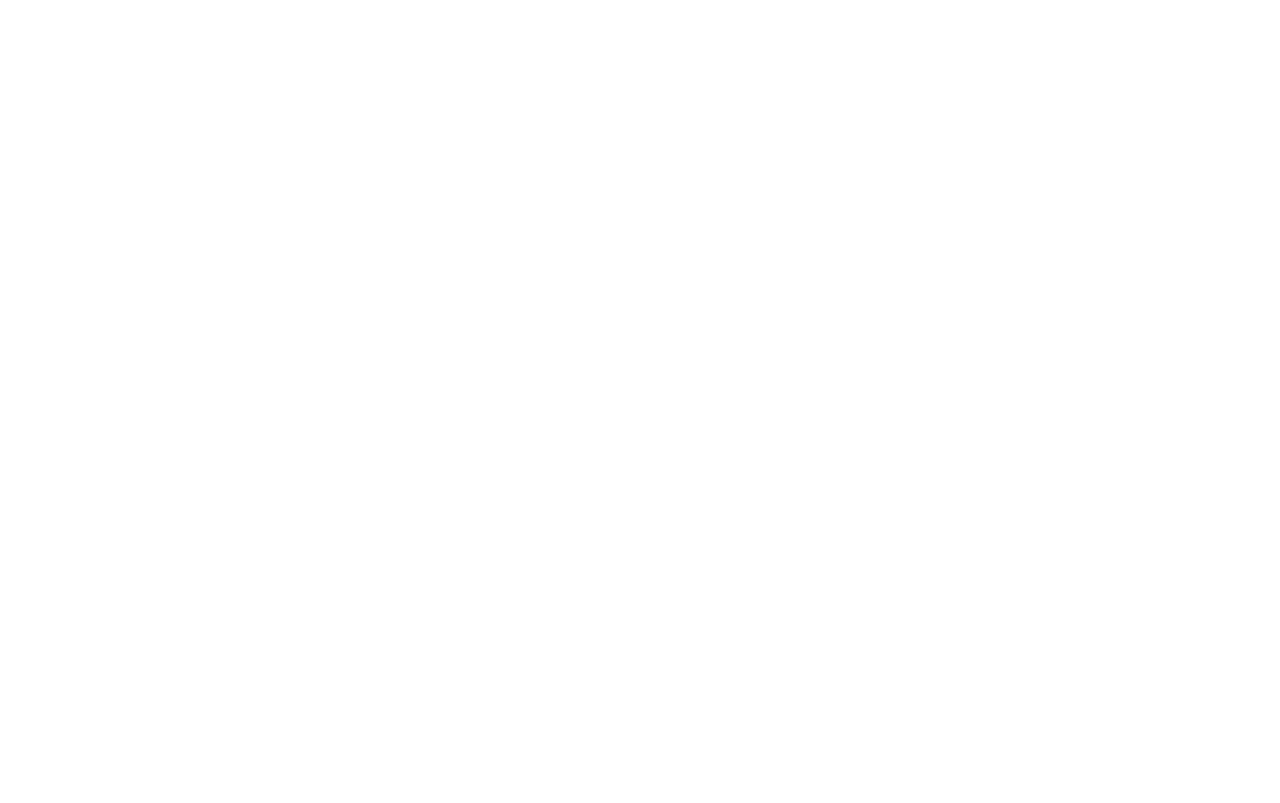
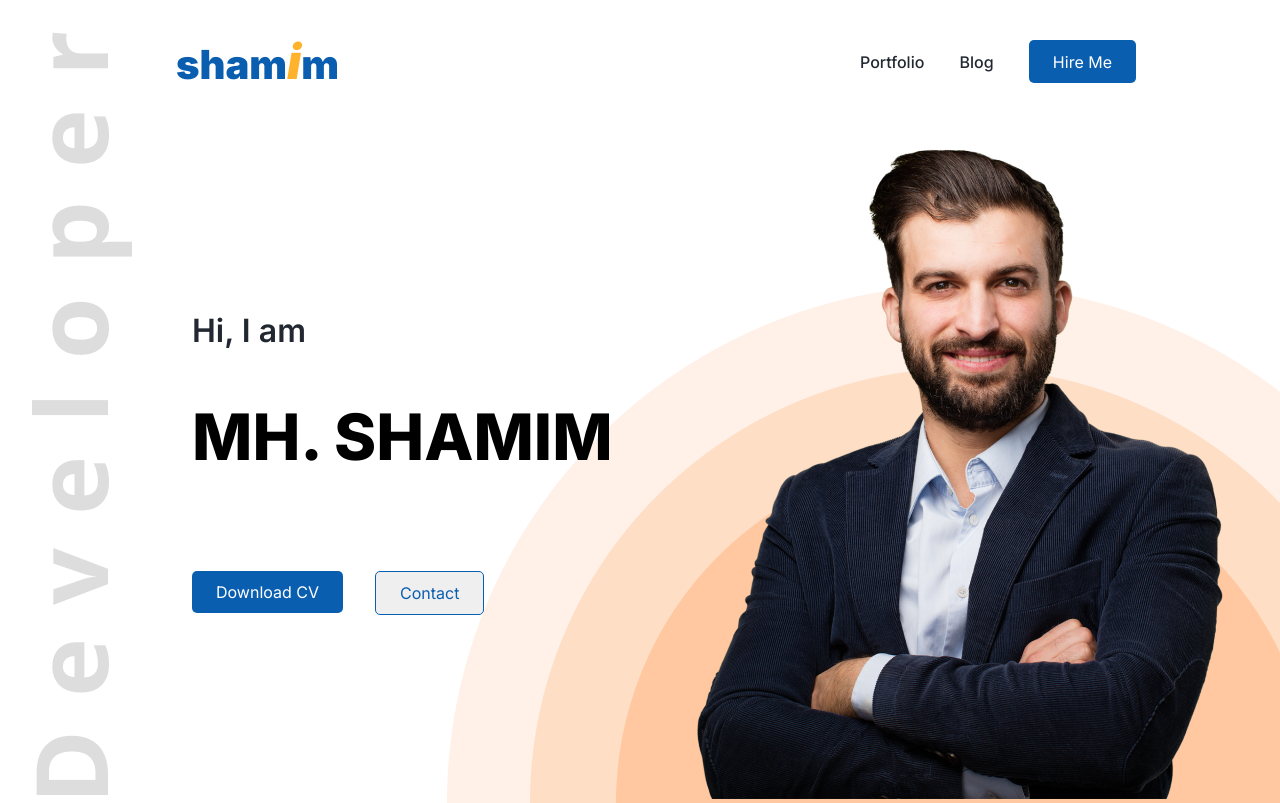
Before and after one commit to shamim1202/dev-portfolio, a plain HTML site: page index.html in a window 1280 px wide. Drawn offline with Linux system fonts and the light colour scheme.

Commit message:
banner section complete

```diff
--- a/index.html
+++ b/index.html
@@ -4,11 +4,48 @@
         <meta charset="UTF-8" />
         <meta name="viewport" content="width=device-width, initial-scale=1.0" />
         <title>Developer Portfolio</title>
+        <link rel="preconnect" href="https://fonts.googleapis.com" />
+        <link rel="preconnect" href="https://fonts.gstatic.com" crossorigin />
+        <link
+            href="https://fonts.googleapis.com/css2?family=Inter:ital,opsz,wght@0,14..32,100..900;1,14..32,100..900&display=swap"
+            rel="stylesheet"
+        />
         <link rel="stylesheet" href="styles/style.css" />
     </head>
     <body>
         <!------------- Header Section Start From Here ----------------->
-        <header></header>
+        <header>
+            <nav class="nav-bar">
+                <h3 class="nav-title">
+                    sham<span><i>i</i></span
+                    >m
+                </h3>
+                <ul>
+                    <li>Portfolio</li>
+                    <li>Blog</li>
+                    <li>
+                        <a href="#"><button class="btn">Hire Me</button></a>
+                    </li>
+                </ul>
+            </nav>
+
+            <div class="banner-container">
+                <div class="banner-content">
+                    <h3>Hi, I am</h3>
+                    <h2>mh. shamim</h2>
+                    <div class="btn-banner">
+                        <a href=""><button class="btn">Download CV</button></a>
+                        <a href=""
+                            ><button class="btn-contact">Contact</button></a
+                        >
+                    </div>
+                </div>
+
+                <div>
+                    <img src="/images/hardy.png" alt="Mr. Hardy" srcset="" />
+                </div>
+            </div>
+        </header>
         <!------------- Header Section Ends From Here ----------------->
 
         <!------------- Main Section Start From Here ----------------->
--- a/styles/style.css
+++ b/styles/style.css
@@ -1,5 +1,92 @@
+/* Default Style */
+
 * {
     margin: 0;
     padding: 0;
     box-sizing: border-box;
+    font-family: "Inter", sans-serif;
 }
+/* Color Picker Shared Style */
+/*      Primary   = #222831
+        Secondary = #393E46
+        logo      = #0A5EB0 & #ffb22c
+        button    = #C5172E
+ */
+header {
+    max-width: 100vw;
+    /* background: url(/images/header_bg.png), url(/images/developer.png); */
+    background-image: url(/images/header_bg.png), url(/images/developer.png);
+    background-repeat: no-repeat;
+    background-position: right bottom, left top;
+    margin-left: 2rem;
+}
+.nav-bar {
+    max-width: 75vw;
+    margin: 2rem auto;
+    display: flex;
+    justify-content: space-between;
+    align-items: center;
+}
+.nav-title {
+    font-size: 2.5rem;
+    font-weight: 900;
+    color: #0a5eb0;
+}
+.nav-title span {
+    font-size: 1.2em;
+    color: #ffb22c;
+}
+.nav-bar ul {
+    display: flex;
+    justify-content: space-between;
+    align-items: center;
+    gap: 2.2rem;
+    list-style: none;
+}
+.nav-bar ul li {
+    font-size: 1rem;
+    font-weight: 500;
+    color: #222831;
+}
+.btn {
+    font-size: 1em;
+    background-color: #0a5eb0;
+    color: #fff;
+    padding: 0.7rem 1.5rem;
+    border: none;
+    border-radius: 5px;
+    cursor: pointer;
+}
+.banner-container {
+    display: flex;
+    gap: 2rem;
+    justify-content: space-between;
+    align-items: center;
+    margin: 0 3rem 0 10rem;
+}
+.banner-container img {
+    width: 100%;
+}
+.banner-content h2 {
+    font-size: 4rem;
+    font-weight: 800;
+    text-transform: uppercase;
+    margin: 3rem 0 6rem 0;
+}
+.banner-content h3 {
+    font-size: 2rem;
+    font-weight: 600;
+    color: #222831;
+}
+.btn-banner {
+    display: flex;
+    gap: 2rem;
+}
+.btn-contact {
+    font-size: 1em;
+    border: 1.6px solid #0a5eb0;
+    color: #0a5eb0;
+    padding: 0.7rem 1.5rem;
+    border-radius: 5px;
+    cursor: pointer;
+}
```
Also changed, not shown: images/developer.png (added), images/hardy.png (added), images/header_bg.png (added), images/icons/facebook.png (added), images/icons/insta.png (added), images/icons/js.png (added), images/icons/mongo.png (added), images/icons/nodejs.png (added), images/icons/react.png (added), images/icons/twitter.png (added).
